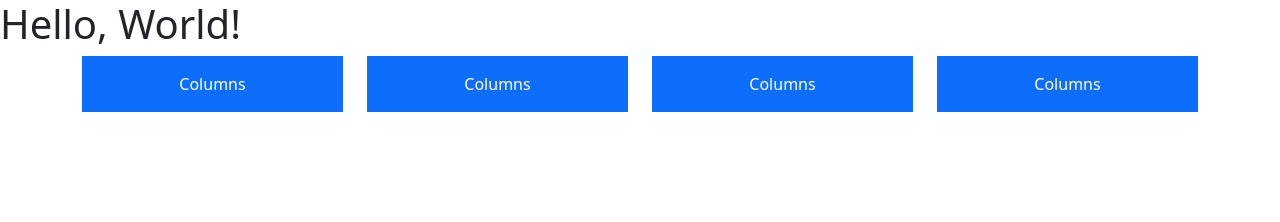
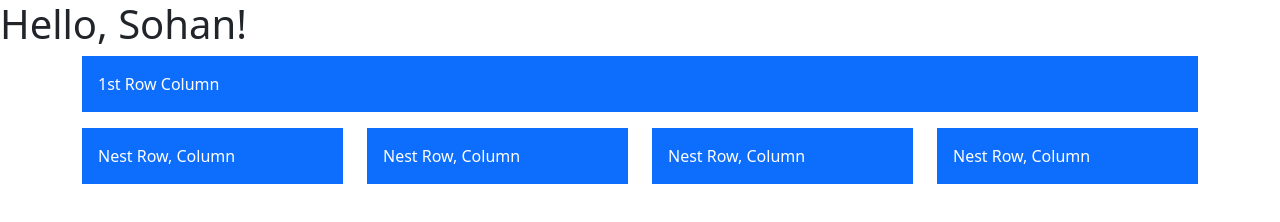
Before and after one commit to SohanFullDev/Bootstrap5-Complete-Guide, a plain HTML site: page Lession02_Layouts/index.html in a window 1280 px wide. Drawn offline with nearby package versions, Linux system fonts and the light colour scheme.

Commit message:
6_nesting rows & columns_#2*9

```diff
--- a/Lession02_Layouts/index.html
+++ b/Lession02_Layouts/index.html
@@ -3,37 +3,43 @@
 <head>
     <meta charset="UTF-8">
     <meta name="viewport" content="width=device-width, initial-scale=1.0">
-    <title>Grid Options</title>
+    <title>Nesting Rows & Columns</title>
     <link rel="stylesheet" href="https://cdn.jsdelivr.net/npm/bootstrap@5.2.3/dist/css/bootstrap.min.css">
 
 
 </head>
 <body>
 
-    <h1>Hello, World!</h1>
+    <h1>Hello, Sohan!</h1>
         <div class="container">
             <div class="row">
-          <div class="col-md-3 col-sm-4">
-            <div class="bg-primary p-3 text-white text-center mb-3">
-                Columns
+                <div class="col-md-12">
+                    <div class="bg-primary p-3 text-white mb-3">
+                        1st Row Column
+                    </div>
+                    <div class="row">
+                        <div class="col-md-3">
+                            <div class="bg-primary p-3 text-white mb-3">
+                                Nest Row, Column
                             </div>
                         </div>
-          <div class="col-md-3 col-sm-4">
-            <div class="bg-primary p-3 text-white text-center mb-3">
-                Columns
+                        <div class="col-md-3">
+                            <div class="bg-primary p-3 text-white mb-3">
+                                Nest Row, Column
                             </div>
                         </div>
-          <div class="col-md-3 col-sm-4">
-            <div class="bg-primary p-3 text-white text-center mb-3">
-                Columns
+                        <div class="col-md-3">
+                            <div class="bg-primary p-3 text-white mb-3">
+                                Nest Row, Column
                             </div>
                         </div>
-          <div class="col-md-3 col-sm-4">
-            <div class="bg-primary p-3 text-white text-center mb-3">
-                Columns
+                        <div class="col-md-3">
+                            <div class="bg-primary p-3 text-white mb-3">
+                                Nest Row, Column
                             </div>
                         </div>
-
+                    </div>
+                </div>
             </div>
 
         </div>
```
Lines whose indentation alone changed are shown as unchanged.
